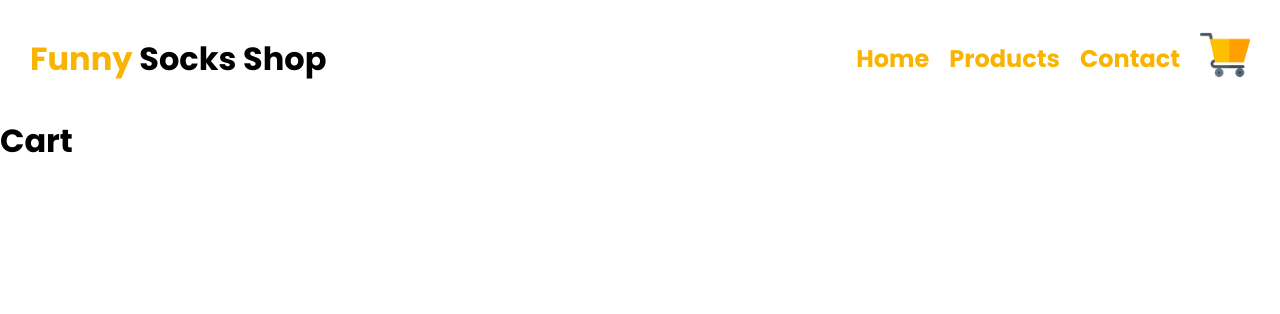
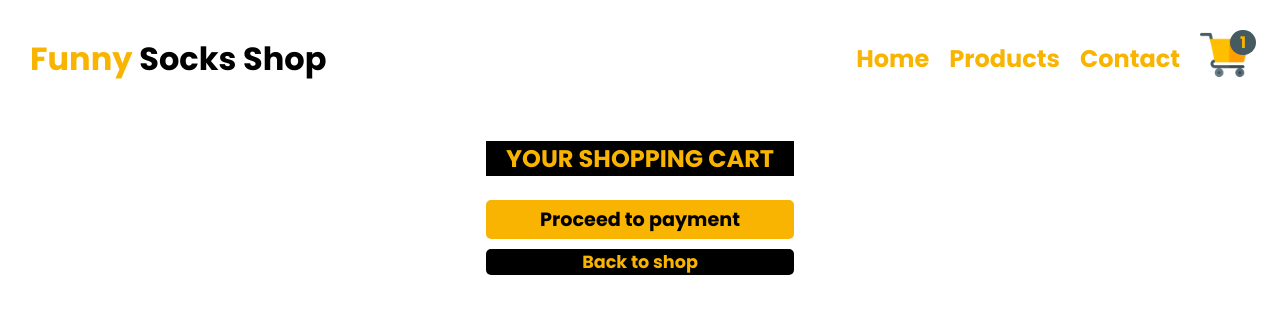
Before and after one commit to fufako/FunnySocks, a React (Create React App) app: page /shopping-cart in a window 1280 px wide. Shown: the top 314 px of the page. Built offline with nearby package versions, Linux system fonts and the light colour scheme; a web font is replaced by a local one.

Commit message:
Create Cart component add styles to Cart componenet

```diff
--- a/src/components/Cart.js
+++ b/src/components/Cart.js
@@ -1,4 +1,16 @@
+import { Link } from "react-router-dom"
 function Cart() {
-  return <h1>Cart</h1>
+  return (
+    <div className="main-cart-container">
+      <div className="cart">
+        <h3 className="cart-title">YOUR SHOPPING CART</h3>
+
+        <button className="payment">Proceed to payment</button>
+        <Link to="/products" className="back-to-shop">
+          Back to shop
+        </Link>
+      </div>
+    </div>
+  )
 }
 export default Cart
--- a/src/components/Header.js
+++ b/src/components/Header.js
@@ -9,10 +9,13 @@ function Header() {
   return (
     <>
       <div className="header">
-        <h1>
-          {" "}
-          <span className="orange">Funny </span> Socks Shop
-        </h1>
+        <Link to="/" className="home-main-title">
+          <h1>
+            {" "}
+            <span className="orange">Funny </span> Socks Shop
+          </h1>
+        </Link>
+
         <div className="nav">
           <Link className="nav-link" to="/">
             Home{" "}
@@ -25,6 +28,7 @@ function Header() {
           </Link>
           <Link className="nav-icon" to="/shopping-cart">
             <img src={cartImg} alt="shopping-cart" className="cart-img" />
+            <div className="count">1</div>
           </Link>
         </div>
       </div>
--- a/src/components/Products.js
+++ b/src/components/Products.js
@@ -67,7 +67,12 @@ function Products() {
       <div className="products-main-container">
         <div className="grid-container">
           {items.map((item) => (
-            <Item src={item.src} name={item.name} price={item.price} />
+            <Item
+              src={item.src}
+              name={item.name}
+              price={item.price}
+              key={item.key}
+            />
           ))}
         </div>
       </div>
--- a/src/index.css
+++ b/src/index.css
@@ -85,15 +85,19 @@ h1:hover {
   text-align: right;
   font-family: "Poppins", sans-serif;
   color: #f8b400;
+  margin-bottom: 20px;
 }
 .home-text-container {
   text-align: center;
   padding: 50px;
 }
+.home-main-title {
+  text-decoration: none;
+}
 .shop-now {
   text-decoration: none;
   color: black;
-  margin: 10px;
+
   font-size: 2.2rem;
   font-family: "Poppins", sans-serif;
   background-color: #f8b400;
@@ -165,3 +169,57 @@ h1:hover {
   border-top: 2px solid #f8b400;
   border-bottom: 2px solid #f8b400;
 }
+.count {
+  position: absolute;
+  top: 0;
+  left: 30px;
+  background-color: #465a61;
+  border-radius: 20px;
+  padding: 0 10px;
+  color: #f8b400;
+}
+.main-cart-container {
+  display: flex;
+  justify-content: center;
+  align-items: center;
+}
+.cart {
+  display: flex;
+  flex-direction: column;
+}
+.cart-title {
+  background-color: black;
+  color: #f8b400;
+  text-align: center;
+  padding: 0px 20px;
+  font-family: "Poppins", sans-serif;
+  font-size: 1.5rem;
+}
+.payment {
+  background-color: #f8b400;
+  border: 0;
+  padding: 5px 0;
+  font-size: 1.2rem;
+  font-family: "Poppins", sans-serif;
+  border-radius: 5px;
+  transform: scale(1);
+  transition: transform 250ms cubic-bezier(0.4, 0, 0.2, 1);
+}
+.payment:hover {
+  transform: scale(1.05);
+}
+.back-to-shop {
+  background-color: black;
+  color: #f8b400;
+  text-decoration: none;
+  text-align: center;
+  font-size: 1.1rem;
+  border-radius: 5px;
+  font-family: "Poppins", sans-serif;
+  margin-top: 10px;
+  transform: scale(1);
+  transition: transform 250ms cubic-bezier(0.4, 0, 0.2, 1);
+}
+.back-to-shop:hover {
+  transform: scale(1.05);
+}
```
Also changed, not shown: src/components/CartItem.js (added).
